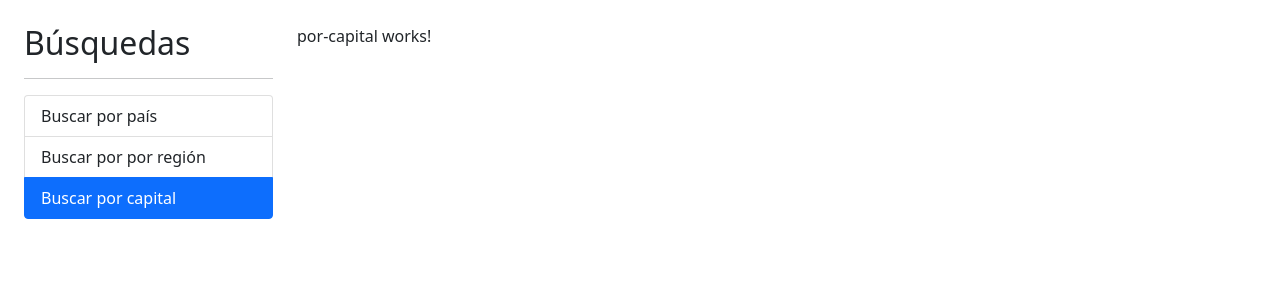
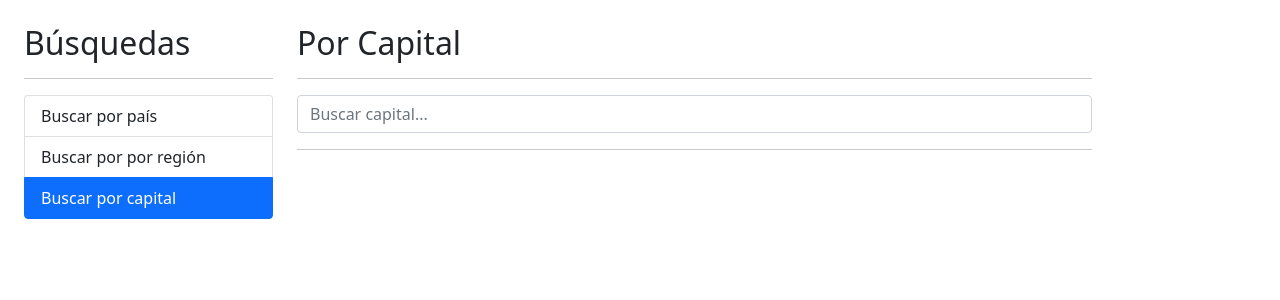
Before and after one commit to PauArcila/AngularFH, an Angular app in the folder 03-paisesApp/paises-app/: page /capital in a window 1280 px wide. Shown: the top 300 px of the page. Built offline with nearby package versions, Linux system fonts and the light colour scheme.

Commit message:
busqueda por capital

```diff
--- a/03-paisesApp/paises-app/src/app/pais/components/pais-input/pais-input.component.html
+++ b/03-paisesApp/paises-app/src/app/pais/components/pais-input/pais-input.component.html
@@ -1,4 +1,4 @@
 <form (ngSubmit) ="buscar()" autocomplete="off">
     <input type="text" name="terminoBuscado" class ="form-control"
-    placeholder="Buscar País..." [(ngModel)]="termino" (input)="teclaPresionada()"/>
+    [placeholder]="placeholder" [(ngModel)]="termino" (input)="teclaPresionada()"/>
 </form>
--- a/03-paisesApp/paises-app/src/app/pais/components/pais-input/pais-input.component.ts
+++ b/03-paisesApp/paises-app/src/app/pais/components/pais-input/pais-input.component.ts
@@ -1,4 +1,4 @@
-import { Component, EventEmitter, Output, OnInit} from '@angular/core';
+import { Component, EventEmitter, Output, OnInit, Input} from '@angular/core';
 import { Subject } from 'rxjs';
 import { debounceTime } from 'rxjs/operators'
 
@@ -13,6 +13,7 @@ export class PaisInputComponent implements OnInit {
   @Output() onDebounce: EventEmitter<string> =  new EventEmitter();
   debouncer: Subject<string> = new Subject();
   termino: string = '';
+  @Input() placeholder: string = '';
 
   ngOnInit() {
     this.debouncer
--- a/03-paisesApp/paises-app/src/app/pais/components/pais-tabla/pais-tabla.component.html
+++ b/03-paisesApp/paises-app/src/app/pais/components/pais-tabla/pais-tabla.component.html
@@ -4,6 +4,7 @@
             <th>#</th>
             <th>Bandera</th>
             <th>Nombre</th>
+            <th>Capital</th>
             <th>Población</th>
             <th>...</th>
         </tr>
@@ -13,6 +14,7 @@
             <td>{{i+1}}</td>
             <td><img class="small-flag" alt="bandera" [src]="pais.flag"></td>
             <td>{{pais.name}}</td>
+            <td>{{pais.capital}}</td>
             <td>{{pais.population | number}}</td>
             <td><a [routerLink]="[ '/pais', pais.alpha2Code]">ver...</a></td>
         </tr>
--- a/03-paisesApp/paises-app/src/app/pais/pages/por-capital/por-capital.component.html
+++ b/03-paisesApp/paises-app/src/app/pais/pages/por-capital/por-capital.component.html
@@ -1 +1,17 @@
-<p>por-capital works!</p>
+<h2>Por Capital</h2>
+<hr>
+<div class="row">
+    <div class="col">
+       <app-pais-input (onEnter)="buscar($event)" placeholder="Buscar capital..." ></app-pais-input>
+    </div>
+</div>
+<hr>
+<div class="alert alert-danger" *ngIf="hayError">
+    No se encontró {{termino}}
+</div>
+
+<div class="row" *ngIf="paises.length > 0">
+    <div class="col table-responsive">
+        <app-pais-tabla [paises]="paises"></app-pais-tabla>
+    </div>
+</div>
--- a/03-paisesApp/paises-app/src/app/pais/pages/por-capital/por-capital.component.ts
+++ b/03-paisesApp/paises-app/src/app/pais/pages/por-capital/por-capital.component.ts
@@ -1,4 +1,6 @@
 import { Component, OnInit } from '@angular/core';
+import { CountryResponse } from '../../interfaces/countryResponse.interface';
+import { PaisService } from '../../services/pais.service';
 
 @Component({
   selector: 'app-por-capital',
@@ -6,11 +8,33 @@ import { Component, OnInit } from '@angular/core';
   styles: [
   ]
 })
-export class PorCapitalComponent implements OnInit {
+export class PorCapitalComponent {
 
-  constructor() { }
+  termino: string = '';
+  hayError: boolean = false;
+  paises: CountryResponse[]=[];
+  title: string = 'Capital';
 
-  ngOnInit(): void {
+  constructor(private paisService: PaisService) {
   }
 
+  buscar( termino: string) {
+    console.log(this.termino);
+    this.termino=termino;
+    this.paisService.buscarPaisPorCapital(this.termino)
+      .subscribe((paises) => {
+        console.log(paises);
+        this.paises = paises;
+        this.hayError = false;
+      },
+        (err) => {
+          console.log('Error', err);
+          this.hayError = true;
+          this.paises = [];
+        }
+      );
+  }
+
+
+
 }
--- a/03-paisesApp/paises-app/src/app/pais/pages/por-pais/por-pais.component.html
+++ b/03-paisesApp/paises-app/src/app/pais/pages/por-pais/por-pais.component.html
@@ -2,7 +2,7 @@
 <hr>
 <div class="row">
     <div class="col">
-       <app-pais-input (onEnter)="buscar($event)" (onDebounce)="sugerencias($event)"></app-pais-input>
+       <app-pais-input (onEnter)="buscar($event)" (onDebounce)="sugerencias($event)" placeholder="Buscar país..."></app-pais-input>
     </div>
 </div>
 <hr>
--- a/03-paisesApp/paises-app/src/app/pais/pages/por-pais/por-pais.component.ts
+++ b/03-paisesApp/paises-app/src/app/pais/pages/por-pais/por-pais.component.ts
@@ -11,6 +11,7 @@ export class PorPaisComponent {
   termino: string = '';
   hayError: boolean = false;
   paises: CountryResponse[]=[];
+  title: string = 'País';
 
   constructor(private paisService: PaisService) {
   }
--- a/03-paisesApp/paises-app/src/app/pais/services/pais.service.ts
+++ b/03-paisesApp/paises-app/src/app/pais/services/pais.service.ts
@@ -18,4 +18,10 @@ export class PaisService {
     const url = `${this.apiUrl}/name/${termino}`;
     return this.http.get<CountryResponse[]>(url);
   }
+
+  buscarPaisPorCapital(termino: string) : Observable<CountryResponse[]>{
+    const url = `${this.apiUrl}/capital/${termino}`;
+    return this.http.get<CountryResponse[]>(url);
+  }
+
 }
```
